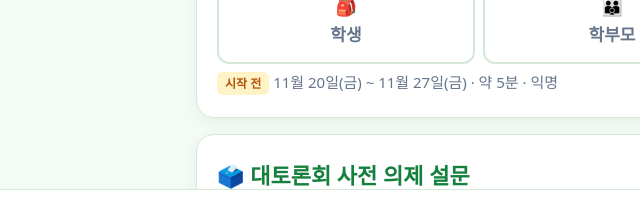
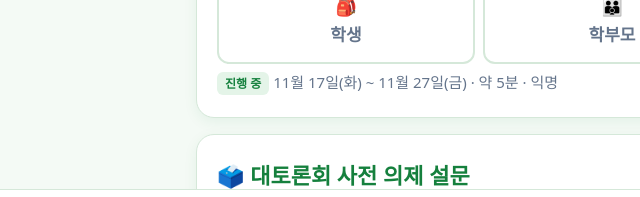
Before and after one commit to emerald3326-oss/emerald3326-oss.github.io, a plain HTML site: page samsung-eval/index.html in a window 1280 px wide. Shown: the part 545-742 px from the top of the page, 28-668 px from the left. Drawn offline with Linux system fonts and the light colour scheme.

Commit message:
설문 기간 시작일을 11.17로 변경
Co-Authored-By: Claude Sonnet 5.5 <noreply@anthropic.com>
Claude-Session: https://claude.ai/code/session_019qSaAiMZtH2gsRTPeipnDz

```diff
--- a/samsung-eval/index.html
+++ b/samsung-eval/index.html
@@ -180,10 +180,10 @@ const CONFIG = {
   submitUrl: 'https://script.google.com/macros/s/AKfycbw4svR-I6n7zVRHwcDYSaV7i9cmPwAZiMGYKIKPdZ9H7zZvLCRoUYAoF2rWbcqLDi2mkQ/exec',
 
   /* 학교평가 설문 기간 */
-  evalStart: '2026-11-20',
+  evalStart: '2026-11-17',
   evalEnd:   '2026-11-27',
   /* 사전 의제 설문 기간 (학교평가 설문과 동일) */
-  agendaStart: '2026-11-20',
+  agendaStart: '2026-11-17',
   agendaEnd:   '2026-11-27',
 
   forum: {
```
